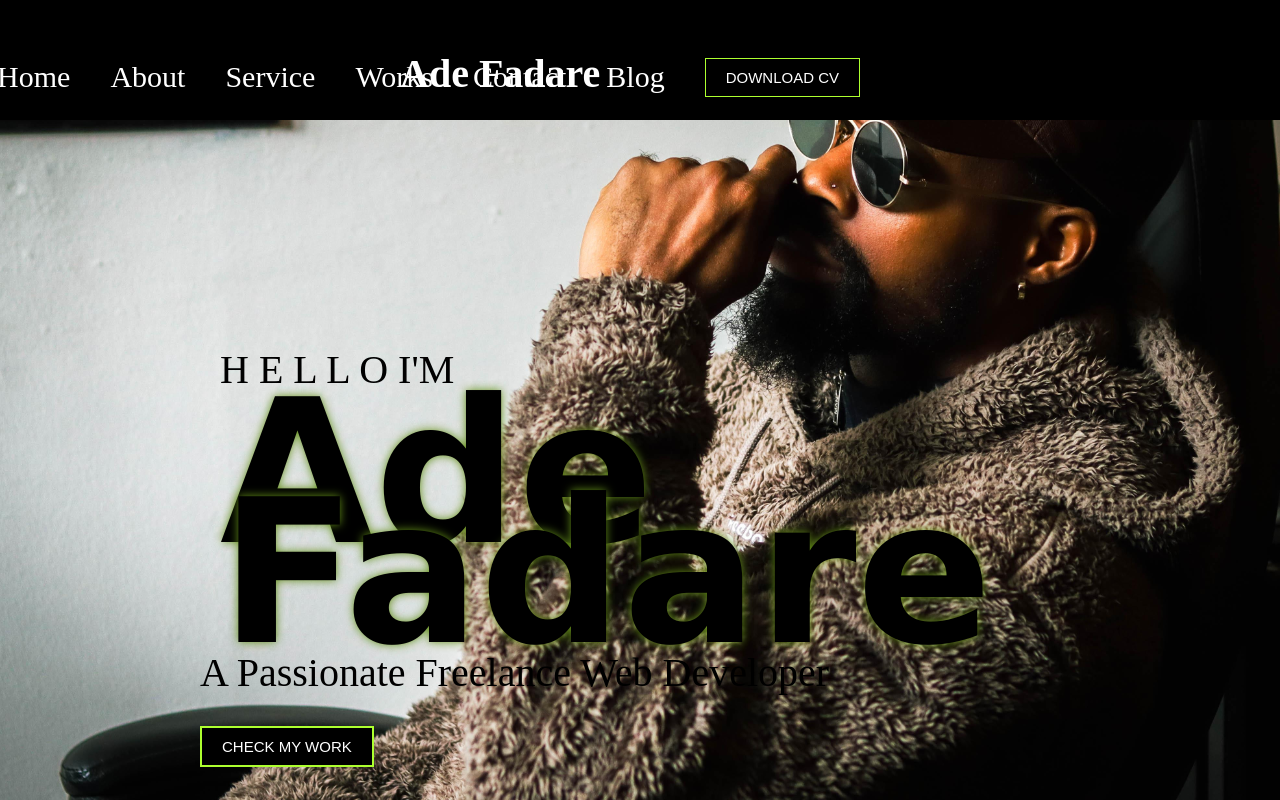
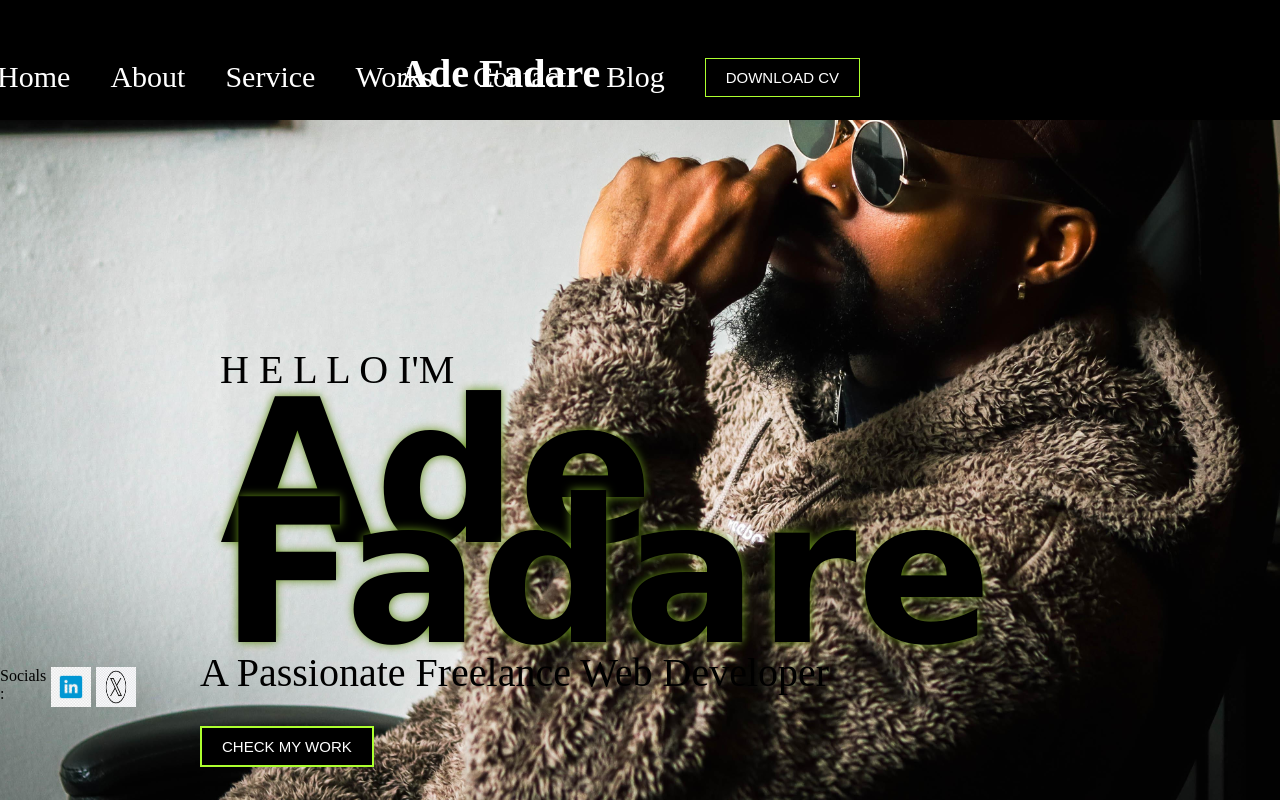
Before and after one commit to MindSet1759/new-portfolio, a plain HTML site: page index.html in a window 1280 px wide. Shown: the top 800 px of the page. Drawn offline with Linux system fonts and the light colour scheme.

Commit message:
Add social media icons and update styles for the socials section

```diff
--- a/index.html
+++ b/index.html
@@ -39,6 +39,14 @@
         </div>
     </section>
 
+    <!-- My Socials -->
+
+    <section class="socials">
+        <div><p>Socials</p>:</div>
+        <div> <a href="https://www.linkedin.com/in/adewale-fadare/"><img src="Images/linkedIn-icon.webp" height="40px" width="40px"></a></div>
+        <a href="https://x.com/devadewale/status/"><img src="Images/x-icon.jpeg" height="40px" width="40px"></a>
+    </section>
+
 
 
 
--- a/style.css
+++ b/style.css
@@ -291,7 +291,7 @@ nav ul li .btn:hover{
         flex-direction: column;
         position: relative;
         left: 250px;
-        top: 50px;
+        top: 150px;
     }
 
 
@@ -352,3 +352,9 @@ nav ul li .btn:hover{
         from {background-color: rgb(9, 6, 6);}
         to {background-color:  greenyellow;}
       }
+
+      .socials{
+
+        display: flex;
+        gap: 5px;
+      }
```
Also changed, not shown: Images/linkedIn-icon.webp (added), Images/x-icon.jpeg (added), 1 other file.
